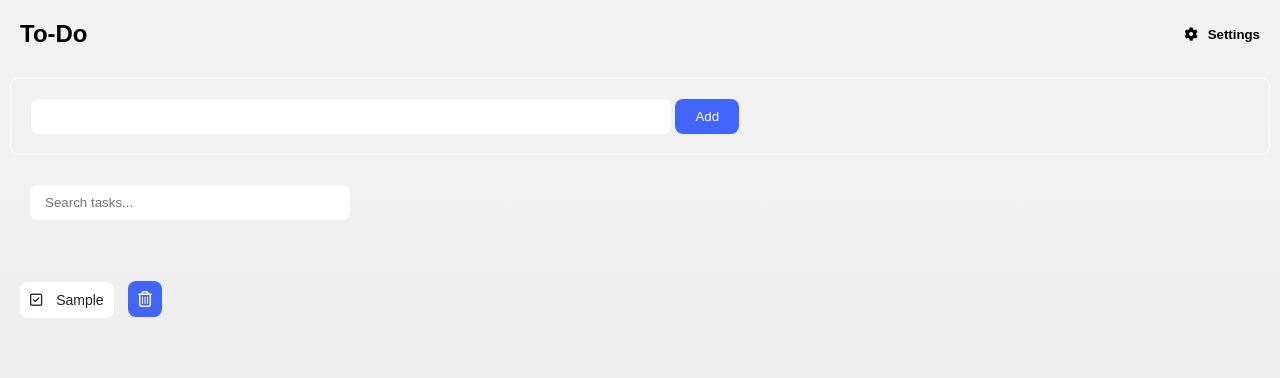
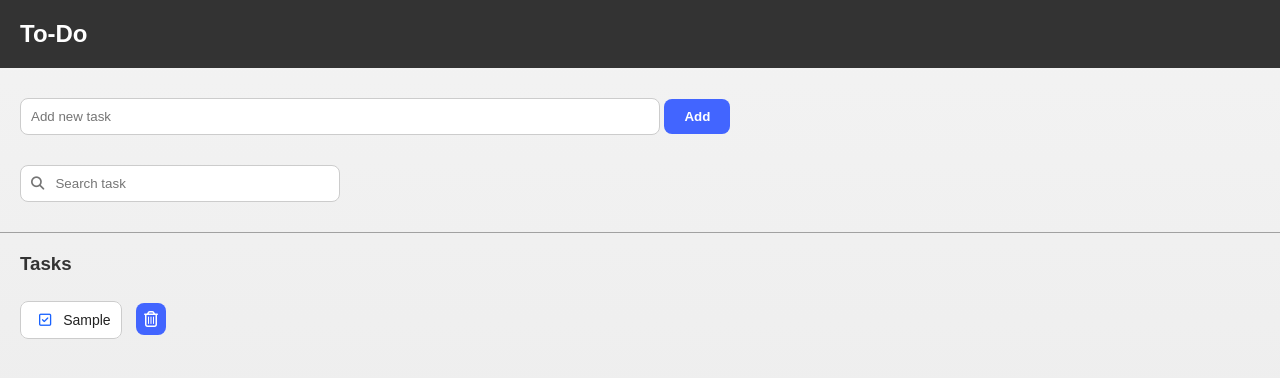
Before and after one commit to WaleedSheikhh/To-Do, a plain HTML site: page index.html in a window 1280 px wide. Both pictures are taken after typing "Sample" into the empty fields and a click on the button "Add". Drawn offline with Linux system fonts and the light colour scheme.

Commit message:
updated todo app. added new features like checkbox and updated styling

```diff
--- a/index.html
+++ b/index.html
@@ -11,6 +11,7 @@
       referrerpolicy="no-referrer"
     />
     <title>To-Do app</title>
+
     <style>
       * {
         margin: 0;
@@ -19,11 +20,10 @@
       }
 
       body {
-            width: auto;
-            height: 100vh;
         font-family: Arial, Helvetica, sans-serif;
         background: linear-gradient(rgb(243, 243, 243), rgb(233, 233, 233));
         background-repeat: no-repeat;
+        height: 100vh;
       }
 
       nav {
@@ -31,18 +31,17 @@
         align-items: center;
         justify-content: space-between;
         padding: 20px;
+        background-color: #333;
+        color: #fff;
       }
 
       .taskSec {
-            border: 0.2px solid rgb(255, 255, 255);
-            border-radius: 8px;
-            padding: 20px;
-            margin: 10px;
+        margin: 30px 0 0 20px;
       }
 
       .taskSec input {
-            padding: 10px 15px;
-            border: 0;
+        padding: 10px;
+        border: 1px solid #ccc;
         border-radius: 8px;
         outline: 0;
         width: 50vw;
@@ -55,18 +54,17 @@
         outline: 0;
         background-color: rgb(66, 101, 255);
         color: white;
-            font-weight: 500;
+        font-weight: bold;
+        cursor: pointer;
       }
 
-
       .searchFn {
-            padding: 20px;
-            margin: 10px;
+        margin: 30px 0 0 20px;
       }
 
       .searchFn input {
-            padding: 10px 15px;
-            border: 0;
+        padding: 10px;
+        border: 1px solid #ccc;
         border-radius: 8px;
         outline: 0;
         width: 25vw;
@@ -75,96 +73,145 @@
       .tasks_Output {
         padding: 20px;
         color: #222;
-            line-height: 60px;
+        line-height: 50px;
       }
 
       .taskText {
         padding: 10px;
         background: white;
-            border: 0;
+        border: 1px solid #ccc;
         border-radius: 8px;
         outline: 0;
-            width: 100vw;
+        width: 100%;
         margin-right: 10px;
         font-size: 14px;
         font-weight: 500;
       }
 
       .fa-trash-can {
-
-            padding: 10px;
+        padding: 8px;
         background-color: rgb(66, 101, 255);
         color: white;
         border: 0;
         border-radius: 8px;
-            outline: 0;
         cursor: pointer;
       }
 
       .fa-square-check {
-          margin-right: 10px;
-          cursor: pointer;
-        }
-
-        .fa-gear {
-          margin-right: 10px;
+        padding: 8px;
+        color: rgb(25, 98, 255);
+        border: 0;
+        border-radius: 8px;
         cursor: pointer;
       }
 
       nav h5 {
         cursor: pointer;
       }
+
+      .taskSec button:hover,
+      .fa-trash-can:hover {
+        background-color: #4472c4;
+      }
+
+      .taskSec button,
+      .fa-trash-can,
+      .fa-square-check {
+        transition: background-color 0.3s ease;
+      }
+
+      .line {
+        margin-top: 30px;
+        width: 100%;
+        height: 0.5px;
+        background: #a1a1a1;
+      }
+
+      .hdTasks {
+        padding: 20px 0 0 20px;
+        color: #333;
+      }
     </style>
   </head>
 
   <body>
-
     <nav>
       <h2>To-Do</h2>
-        <h5><i class="fa-solid fa-gear"></i>Settings</h5>
     </nav>
 
     <div class="taskSec">
-      <input type="text" placeholder="Add new task" />
+      <input type="text" placeholder="Add new task" id="taskInput" />
       <button>Add</button>
     </div>
 
     <div class="searchFn">
-        <input type="search" placeholder="Search tasks..." />
+      <input
+        type="search"
+        placeholder="&#xF002;   Search task"
+        style="font-family: Arial, FontAwesome"
+      />
     </div>
 
+    <div class="line"></div>
+    <h3 class="hdTasks">Tasks</h3>
+
     <div class="tasks_Output"></div>
+
+    <!-- <i class="fa-solid fa-square-check id="icon"></i> -->
+
     <script>
+      // Declaring Variables
       const taskValue = document.querySelector(".taskSec input");
       const enterValue = document.querySelector(".taskSec button");
       const searchValue = document.querySelector(".searchFn input");
       const tasksOutput = document.querySelector(".tasks_Output");
-      const checkBox = document.querySelector(".fa-square-check");
+      const taskInput = document.querySelector("#taskInput");
 
+      // Add new task function
       function addTask() {
-        if (taskValue.value === " ") {
+        if (taskValue.value.trim() === "") {
           alert("Please enter a task.");
         } else {
           let newTask = document.createElement("p");
-          // newTask.innerHTML = ` <input type="checkbox" class="taskCheckbox"> <span>${taskValue.value}</span> <i class="fa-regular fa-trash-can"></i>`
-          newTask.innerHTML = `<span class="taskText"><i class="fa-regular fa-square-check"></i>  ${taskValue.value}</span> <i class="fa-regular fa-trash-can"></i>`;
-
-          taskValue.value = " ";
+          newTask.innerHTML = `
+          <span class="taskText"><i class="fa-regular fa-square-check"></i> ${taskValue.value}</span>
+          <i class="fa-regular fa-trash-can"></i>
+        `;
+          taskValue.value = "";
 
           tasksOutput.appendChild(newTask);
 
           let deleteTask = newTask.querySelector(".fa-trash-can");
+          let checkBox = newTask.querySelector(".fa-square-check");
+
+          // Delete task fn
           deleteTask.addEventListener("click", () => {
             newTask.remove();
           });
+
+          // CheckBox fn
+          checkBox.addEventListener("click", () => {
+            let taskText = newTask.querySelector(".taskText");
+            if (taskText.style.textDecoration === "line-through") {
+              taskText.style.textDecoration = "none";
+              checkBox.classList.remove("fa-solid");
+              checkBox.classList.add("fa-regular");
+            } else {
+              taskText.style.textDecoration = "line-through";
+              checkBox.classList.remove("fa-regular");
+              checkBox.classList.add("fa-solid");
             }
+          });
 
+          // Search Value fn
           searchValue.addEventListener("input", function (e) {
             const searchInput = e.target.value.toLowerCase();
             const tasks = tasksOutput.querySelectorAll("p");
 
             tasks.forEach((task) => {
-            const taskText = task.querySelector("span").innerText.toLowerCase();
+              const taskText = task
+                .querySelector("span")
+                .innerText.toLowerCase();
               if (taskText.includes(searchInput)) {
                 task.style.display = "block";
               } else {
@@ -172,10 +219,17 @@
               }
             });
           });
-
-
+        }
       }
 
+      // Press Enter key to add values
+      taskInput.addEventListener("keypress", function (e) {
+        if (e.key === "Enter") {
+          addTask();
+        }
+      });
+
+      // Add button Functionality
       enterValue.addEventListener("click", addTask);
     </script>
   </body>
```
Lines whose indentation alone changed are shown as unchanged.
